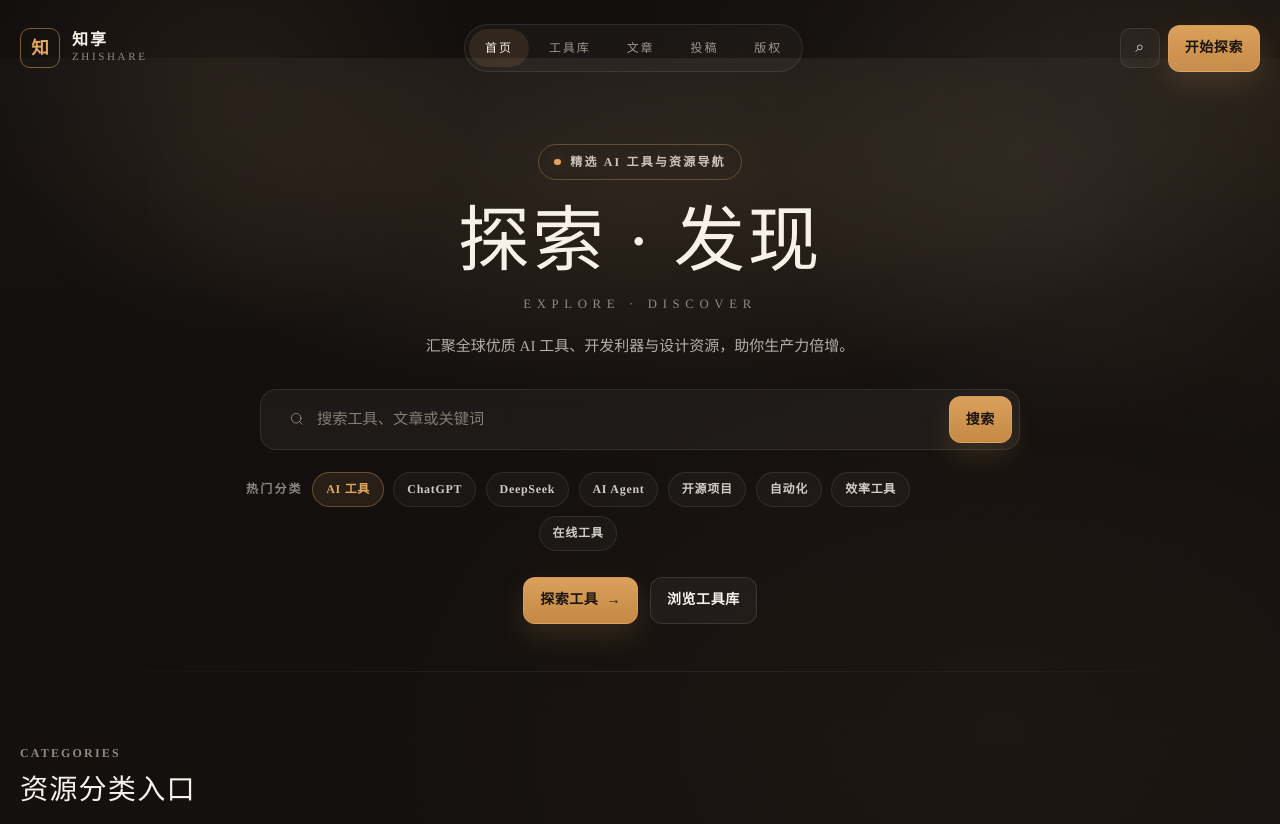
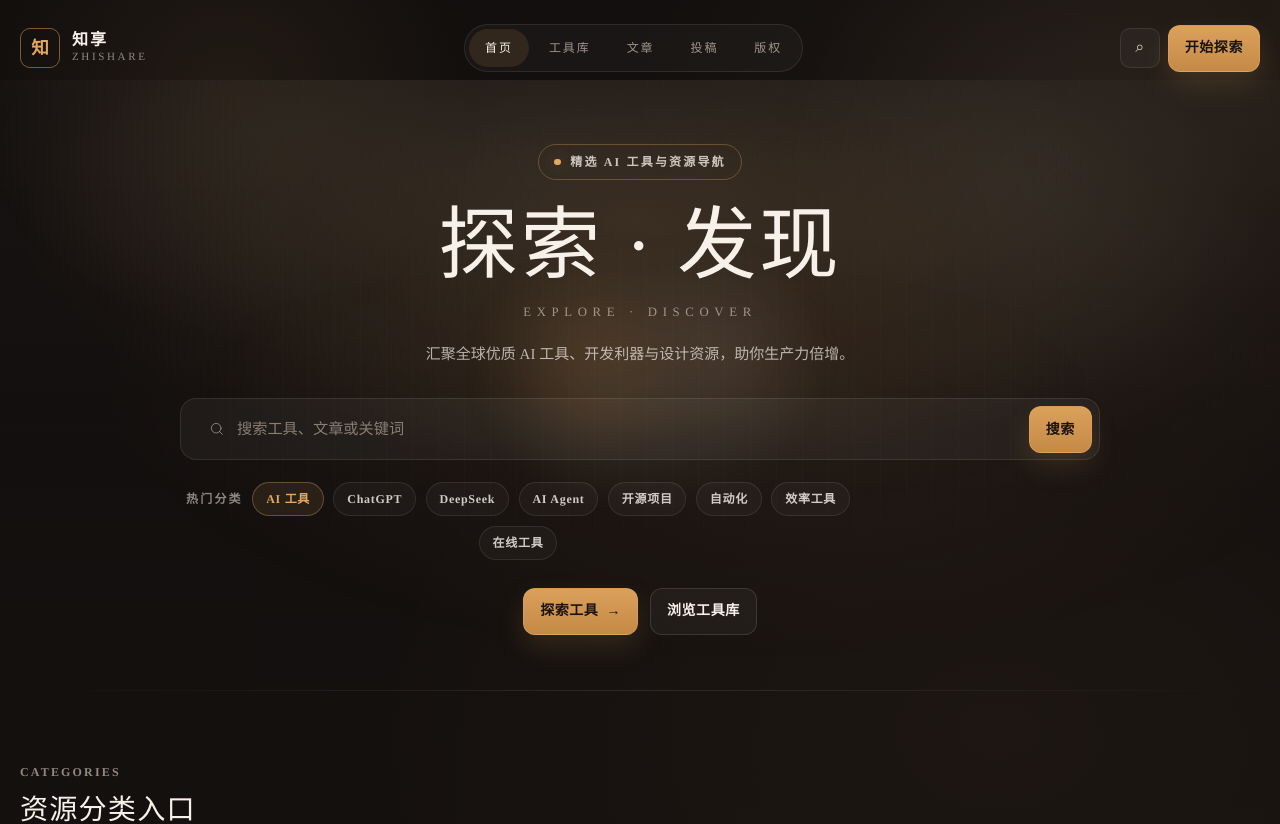
Before and after one commit to kutes/zhishare, a Next.js app: page / in a window 1280 px wide. Shown: the top 824 px of the page. Built offline with nearby package versions, Linux system fonts and the light colour scheme; no server answers; the database is empty.

Commit message:
Rework homepage hero with anomalous matter stage

```diff
--- a/src/app/globals.css
+++ b/src/app/globals.css
@@ -1862,146 +1862,216 @@ canvas {
 }
 /* End warm editorial wide-screen polish v1 */
 
-/* Hero editorial centered layout v4 */
+/* Hero anomalous matter stage v5 */
 @layer components {
-  .warm-home-page .zh-hero-stage {
+  .warm-home-page .zh-hero-anomaly {
     position: relative;
     isolation: isolate;
     display: flex;
-    min-height: clamp(360px, 46vh, 500px);
+    min-height: clamp(440px, 54vh, 620px);
     align-items: center;
     justify-content: center;
-    padding-block: clamp(58px, 8vh, 96px) clamp(42px, 6vh, 72px);
+    overflow: hidden;
+    padding-block: clamp(64px, 8vh, 108px) clamp(54px, 7vh, 86px);
     text-align: center;
   }
 
-  .warm-home-page .zh-hero-stage::before {
+  .warm-home-page .zh-hero-anomaly::before {
     position: absolute;
-    inset: -22px calc(50% - 50vw) 0;
-    z-index: -2;
-    background:
-      radial-gradient(ellipse 720px 300px at 50% 22%, rgba(227, 167, 95, 0.095), transparent 70%),
-      radial-gradient(ellipse 900px 360px at 50% 8%, rgba(255, 247, 237, 0.035), transparent 76%),
+    inset: -40px calc(50% - 50vw) 0;
+    z-index: -4;
+    background:
+      radial-gradient(ellipse 920px 360px at 50% 28%, rgba(227, 167, 95, 0.13), transparent 68%),
+      radial-gradient(ellipse 780px 320px at 42% 18%, rgba(255, 247, 237, 0.045), transparent 72%),
+      radial-gradient(ellipse 860px 380px at 58% 52%, rgba(105, 75, 52, 0.16), transparent 74%),
       linear-gradient(180deg, rgba(255, 247, 237, 0.018), transparent 76%);
     content: "";
     pointer-events: none;
   }
 
-  .warm-home-page .zh-hero-stage::after {
+  .warm-home-page .zh-hero-anomaly::after {
     position: absolute;
     inset: auto calc(50% - 50vw) 0;
     z-index: -1;
     height: 1px;
-    background: linear-gradient(90deg, transparent, rgba(255, 247, 237, 0.08), transparent);
+    background: linear-gradient(90deg, transparent, rgba(255, 247, 237, 0.1), transparent);
     content: "";
     pointer-events: none;
   }
 
-  .warm-home-page .zh-hero-stage-inner {
-    width: min(100%, 860px);
+  .warm-home-page .zh-hero-orb {
+    position: absolute;
+    left: 50%;
+    top: 48%;
+    z-index: -3;
+    width: clamp(460px, 48vw, 880px);
+    height: clamp(180px, 20vw, 340px);
+    border-radius: 999px;
+    background:
+      radial-gradient(circle at 42% 48%, rgba(227, 167, 95, 0.18), transparent 28%),
+      radial-gradient(circle at 64% 42%, rgba(247, 241, 234, 0.09), transparent 24%),
+      radial-gradient(circle at 52% 56%, rgba(255, 247, 237, 0.06), transparent 46%);
+    filter: blur(26px);
+    opacity: 0.9;
+    transform: translate(-50%, -50%);
+    animation: zh-anomaly-breathe 9s ease-in-out infinite;
+  }
+
+  .warm-home-page .zh-hero-field {
+    position: absolute;
+    left: 50%;
+    top: 50%;
+    z-index: -2;
+    width: min(92vw, 1080px);
+    height: 280px;
+    border-radius: 999px;
+    background:
+      repeating-linear-gradient(
+        90deg,
+        rgba(255, 247, 237, 0.02) 0 1px,
+        transparent 1px 26px
+      ),
+      radial-gradient(ellipse at center, rgba(227, 167, 95, 0.06), transparent 70%);
+    mask-image: linear-gradient(90deg, transparent, black 18%, black 82%, transparent);
+    opacity: 0.74;
+    transform: translate(-50%, -50%);
+  }
+
+  .warm-home-page .zh-hero-anomaly .zh-hero-stage-inner {
+    width: min(100%, 980px);
     margin-inline: auto;
   }
 
-  .warm-home-page .zh-hero-stage .zh-eyebrow {
+  .warm-home-page .zh-hero-anomaly .zh-eyebrow {
     width: fit-content;
     margin-inline: auto;
-    margin-bottom: 24px;
-  }
-
-  .warm-home-page .zh-hero-stage .zh-hero-title {
+    margin-bottom: 26px;
+  }
+
+  .warm-home-page .zh-hero-anomaly .zh-hero-title {
     white-space: nowrap;
-    font-size: clamp(58px, 5.6vw, 98px);
-    line-height: 1.05;
+    font-size: clamp(66px, 6.2vw, 116px);
+    line-height: 1.02;
     letter-spacing: 0.035em;
     margin-bottom: 16px;
   }
 
-  .warm-home-page .zh-hero-stage .zh-hero-kicker {
+  .warm-home-page .zh-hero-anomaly .zh-hero-kicker {
     margin-bottom: 18px;
   }
 
-  .warm-home-page .zh-hero-stage .zh-hero-desc {
-    max-width: 680px;
+  .warm-home-page .zh-hero-anomaly .zh-hero-desc {
+    max-width: 720px;
     margin-inline: auto;
-    margin-bottom: 28px;
+    margin-bottom: 30px;
     font-size: 15px;
     line-height: 1.75;
   }
 
-  .warm-home-page .zh-hero-stage .zh-search-bar {
-    max-width: 760px;
+  .warm-home-page .zh-hero-anomaly .zh-hero-search {
+    width: min(100%, 920px);
+    max-width: 920px;
     margin-inline: auto;
     margin-bottom: 22px;
   }
 
-  .warm-home-page .zh-hero-stage .zh-categories {
+  .warm-home-page .zh-hero-anomaly .zh-search-input {
+    min-height: 28px;
+  }
+
+  .warm-home-page .zh-hero-anomaly .zh-categories {
     justify-content: center;
-    margin-bottom: 26px;
-  }
-
-  .warm-home-page .zh-hero-stage .zh-cta-row {
+    margin-bottom: 28px;
+  }
+
+  .warm-home-page .zh-hero-anomaly .zh-cta-row {
     justify-content: center;
   }
 
   .warm-home-page .zh-home-sections {
-    margin-top: clamp(26px, 3.6vh, 44px);
+    margin-top: clamp(24px, 3vh, 40px);
+  }
+
+  @keyframes zh-anomaly-breathe {
+    0%,
+    100% {
+      opacity: 0.72;
+      transform: translate(-50%, -50%) scale(0.96);
+    }
+
+    50% {
+      opacity: 0.96;
+      transform: translate(-50%, -50%) scale(1.04);
+    }
   }
 
   @media (min-width: 1600px) {
-    .warm-home-page .zh-hero-stage {
-      min-height: clamp(390px, 45vh, 540px);
-      padding-block: 72px 58px;
-    }
-
-    .warm-home-page .zh-hero-stage-inner {
-      width: min(100%, 920px);
+    .warm-home-page .zh-hero-anomaly {
+      min-height: clamp(480px, 52vh, 650px);
+    }
+
+    .warm-home-page .zh-hero-anomaly .zh-hero-search {
+      width: min(100%, 980px);
+      max-width: 980px;
+    }
+
+    .warm-home-page .zh-hero-anomaly .zh-hero-stage-inner {
+      width: min(100%, 1040px);
     }
   }
 
   @media (max-width: 768px) {
-    .warm-home-page .zh-hero-stage {
+    .warm-home-page .zh-hero-anomaly {
       min-height: auto;
       align-items: flex-start;
-      padding-block: 44px 38px;
+      padding-block: 42px 38px;
       text-align: left;
     }
 
-    .warm-home-page .zh-hero-stage::before {
-      background:
-        radial-gradient(ellipse 520px 260px at 32% 0%, rgba(227, 167, 95, 0.08), transparent 72%),
-        linear-gradient(180deg, rgba(255, 247, 237, 0.018), transparent 78%);
-    }
-
-    .warm-home-page .zh-hero-stage .zh-eyebrow {
+    .warm-home-page .zh-hero-orb {
+      left: 32%;
+      top: 22%;
+      width: 520px;
+      height: 220px;
+      opacity: 0.52;
+      filter: blur(30px);
+    }
+
+    .warm-home-page .zh-hero-field {
+      display: none;
+    }
+
+    .warm-home-page .zh-hero-anomaly .zh-eyebrow {
       margin-inline: 0;
       margin-bottom: 18px;
     }
 
-    .warm-home-page .zh-hero-stage .zh-hero-title {
+    .warm-home-page .zh-hero-anomaly .zh-hero-title {
       white-space: nowrap;
-      font-size: clamp(36px, 10.5vw, 46px);
+      font-size: clamp(38px, 10.5vw, 48px);
       letter-spacing: 0.02em;
       margin-bottom: 12px;
     }
 
-    .warm-home-page .zh-hero-stage .zh-hero-desc {
+    .warm-home-page .zh-hero-anomaly .zh-hero-desc {
       margin-inline: 0;
       margin-bottom: 22px;
       font-size: 13px;
       line-height: 1.75;
     }
 
-    .warm-home-page .zh-hero-stage .zh-search-bar {
+    .warm-home-page .zh-hero-anomaly .zh-hero-search {
+      width: 100%;
       margin-inline: 0;
       margin-bottom: 18px;
     }
 
-    .warm-home-page .zh-hero-stage .zh-categories {
+    .warm-home-page .zh-hero-anomaly .zh-categories {
       justify-content: flex-start;
       margin-bottom: 22px;
     }
 
-    .warm-home-page .zh-hero-stage .zh-cta-row {
+    .warm-home-page .zh-hero-anomaly .zh-cta-row {
       justify-content: flex-start;
     }
 
@@ -2010,11 +2080,11 @@ canvas {
     }
   }
 
-  @media (max-width: 360px) {
-    .warm-home-page .zh-hero-stage .zh-hero-title {
+  @media (max-width: 380px) {
+    .warm-home-page .zh-hero-anomaly .zh-hero-title {
       font-size: 34px;
       letter-spacing: 0.01em;
     }
   }
 }
-/* End hero editorial centered layout v4 */
+/* End hero anomalous matter stage v5 */
--- a/src/components/home/CosmicHomeHero.tsx
+++ b/src/components/home/CosmicHomeHero.tsx
@@ -29,7 +29,10 @@ function SearchIcon() {
 
 export function CosmicHomeHero() {
   return (
-    <section className="zh-shell zh-hero zh-hero-stage">
+    <section className="zh-shell zh-hero zh-hero-anomaly">
+      <div className="zh-hero-orb" aria-hidden="true" />
+      <div className="zh-hero-field" aria-hidden="true" />
+
       <div className="zh-hero-stage-inner">
         <div className="zh-eyebrow">
           <span className="zh-eyebrow-dot" />
@@ -42,7 +45,12 @@ export function CosmicHomeHero() {
 
         <p className="zh-hero-desc">{heroText.description}</p>
 
-        <form action="/search" method="get" className="zh-search-bar" role="search">
+        <form
+          action="/search"
+          method="get"
+          className="zh-search-bar zh-hero-search"
+          role="search"
+        >
           <SearchIcon />
           <input
             className="zh-search-input"
```
Also changed, not shown: 1 other file (tests, documents, lock files or other folders).
